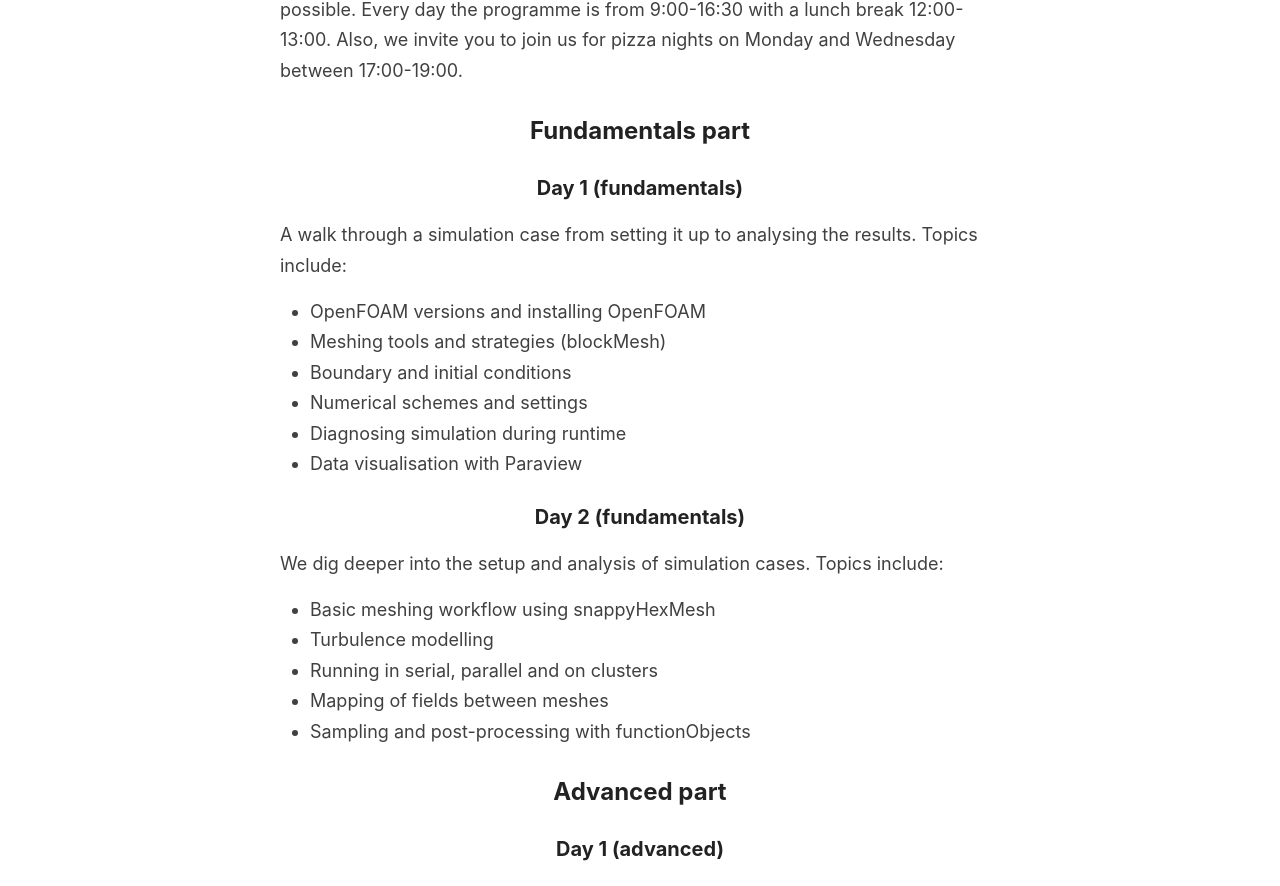
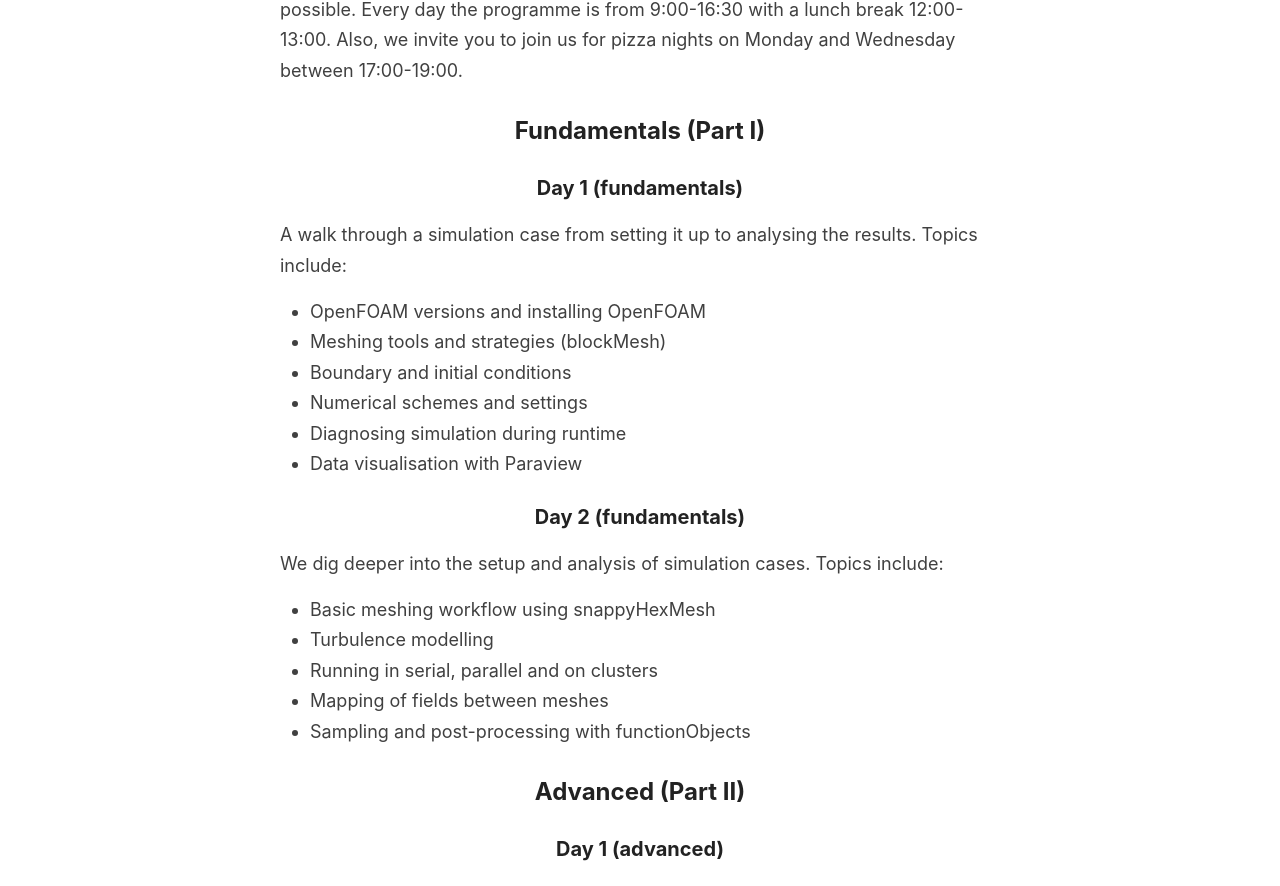
Before and after one commit to OpenSourceCFDCourse/opensourcecfdcourse.github.io, a Jekyll site: the page built from _pages/content.md, in a window 1280 px wide and 1400 px high, scrolled down 312 px. Shown: the part 144-1030 px from the top of the window. Built offline with Jekyll 4.4.1, drawn with Linux system fonts in a browser that asks for light colours; some of the changed text lies outside the part shown.

```diff
--- a/_pages/content.md
+++ b/_pages/content.md
@@ -11,7 +11,7 @@ The course is divided into two parts:
 
 The two parts are scheduled in the same week making participation in both parts possible. Every day the programme is from 9:00-16:30 with a lunch break 12:00-13:00. Also, we invite you to join us for pizza nights on Monday and Wednesday between 17:00-19:00.
 
-## Fundamentals part
+## Fundamentals (Part I)
 ### Day 1 (fundamentals)
 A walk through a simulation case from setting it up to analysing the results. Topics include:
 
@@ -31,7 +31,7 @@ We dig deeper into the setup and analysis of simulation cases. Topics include:
 - Mapping of fields between meshes
 - Sampling and post-processing with functionObjects
 
-## Advanced part
+## Advanced (Part II)
 ### Day 1 (advanced)
 We look at efficient workflows in OpenFOAM and code customisation. Topics include:
 
```
Also changed, not shown: other parts of _pages/content.md (+2 -0 lines).
